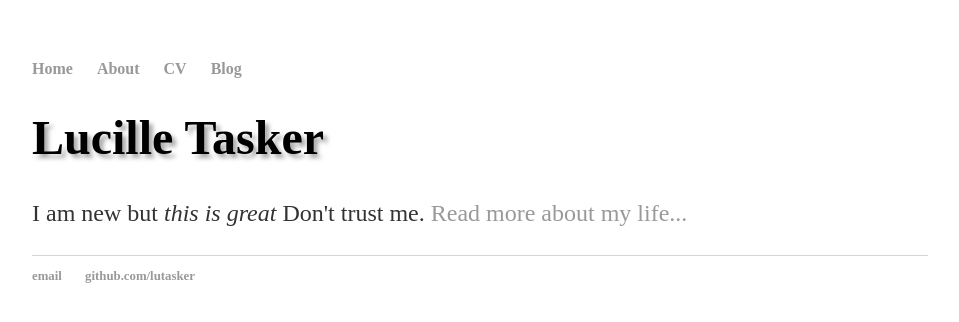
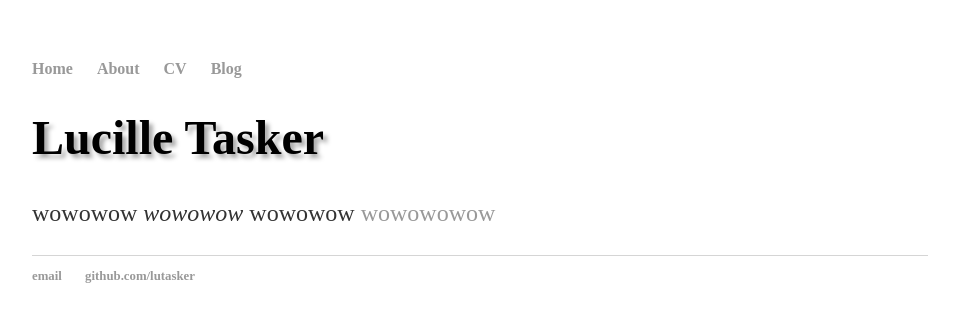
Before and after one commit to lutasker/lutasker.github.io, a Jekyll site: the page built from index.html, in a window 1280 px wide. Shown: the top 322 px of the page, without its empty margins (160-1119 px from the left). Built offline with Jekyll 4.4.1, drawn with Linux system fonts in a browser that asks for light colours.

Commit message:
Update index.html

```diff
--- a/index.html
+++ b/index.html
@@ -4,5 +4,5 @@ title: Lucille Tasker
 ---
 <div class="blurb">
 	<h1>Lucille Tasker</h1>
-	<p>I am new but  <em>this is great</em> Don't trust me. <a href="/about"> Read more about my life...</a></p>
+	<p>wowowow <em>wowowow</em> wowowow <a href="/about"> wowowowow </a></p>
 </div><!-- /.blurb -->
```
